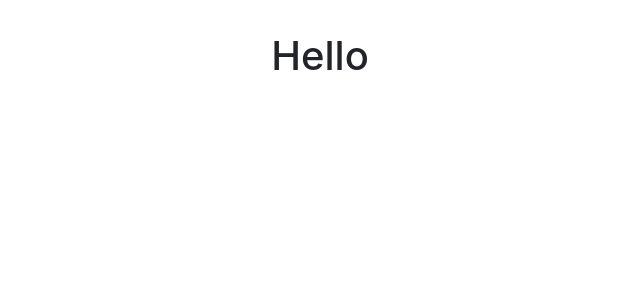
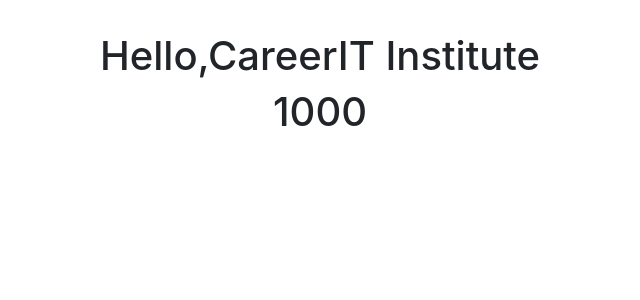
Before and after one commit to fullstacktraning/react-appln-batch-32, a React (Vite) app: page / in a window 1280 px wide. Shown: the top 300 px of the page, without its empty margins (320-960 px from the left). Built offline with nearby package versions, Linux system fonts and the light colour scheme.

Commit message:
props completed

```diff
--- /dev/null
+++ b/src/components/Child5.jsx
@@ -0,0 +1,9 @@
+import Subchild from "./Subchild.jsx"
+const Child5 = (props)=>{
+    return(
+        <>
+            <Subchild {...props}></Subchild>
+        </>
+    )
+}
+export default Child5;
--- /dev/null
+++ b/src/components/Parent5.jsx
@@ -0,0 +1,12 @@
+import { useState } from "react";
+import Child5 from "./Child5.jsx"
+const Parent5 = ()=>{
+    const [str,setStr] = useState(`Hello,CareerIT Institute`);
+    const [num,setNum] = useState(1000);
+    return(
+        <>
+            <Child5 str={str} num={num}></Child5>
+        </>
+    )
+}
+export default Parent5;
--- /dev/null
+++ b/src/components/Subchild.jsx
@@ -0,0 +1,9 @@
+const Subchild = ({str,num})=>{
+    return(
+        <>
+            <h1>{str}</h1>
+            <h1>{num}</h1>
+        </>
+    )
+}
+export default Subchild;
--- a/src/main.jsx
+++ b/src/main.jsx
@@ -14,6 +14,7 @@
 import Parent2 from './components/Parent2.jsx'
 import Parent3 from './components/Parent3.jsx'
 import Parent4 from "./components/Parent4.jsx"
+import Parent5 from './components/Parent5.jsx'
 createRoot(document.getElementById('root')).render(
-   <Parent4></Parent4>,
+   <Parent5></Parent5>,
 )
```
